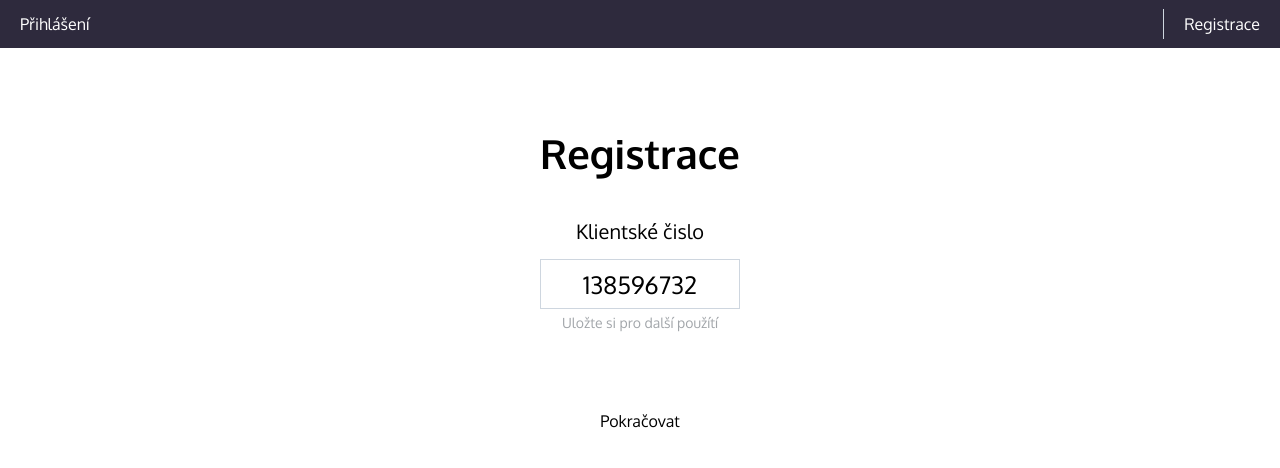
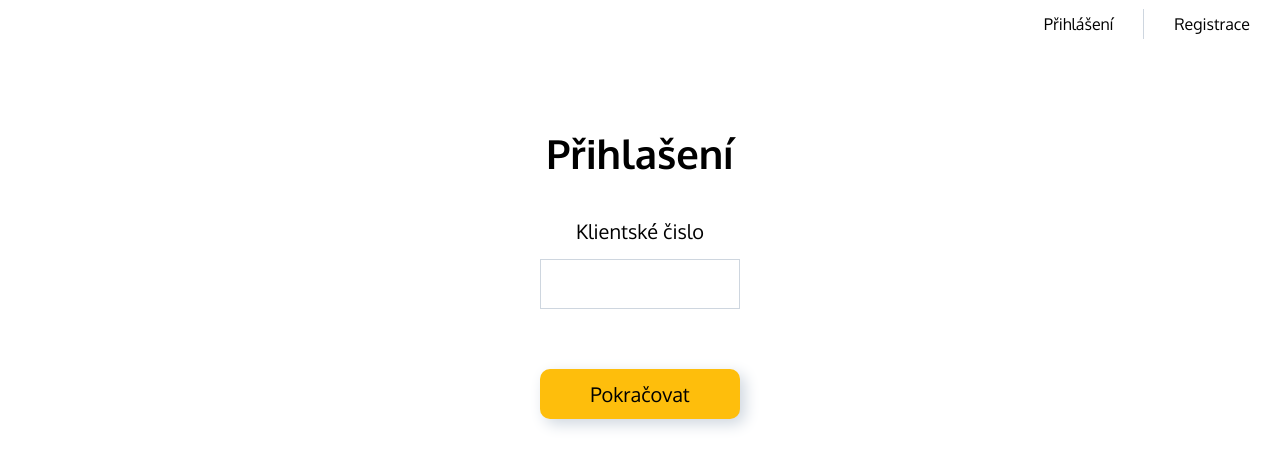
Before and after one commit to MariaSimkova/Calculaber, an Eleventy site: page login.html in a window 1280 px wide. Built offline with nearby package versions, Linux system fonts and the light colour scheme; Eleventy itself is replaced by a stand-in of ours; files that its build step writes are made by us from their sources.

Commit message:
Add primary styling of login page

```diff
--- a/login.html
+++ b/login.html
@@ -4,17 +4,17 @@ layout: layouts/main-layout.njk
 
 <header class="header">
 
-    <div class="navbar  navbar--dark">
+    <div class="navbar  navbar--light">
 
         <div class="navbar__link-box">
 
-            <a href="/login/" class="navbar__link navbar__link--light"><span class="highlight">Přihlášení</span></a>
+            <a href="/login/" class="navbar__link navbar__link--dark navbar__link--highlight"><span class="highlight">Přihlášení</span></a>
 
         </div>
 
         <div class="navbar__link-box navbar__link-box--border navbar__link-box--hide">
 
-            <a href="/registrace/" class="navbar__link navbar__link--light"><span class="highlight">Registrace</span></a>
+            <a href="/registrace/" class="navbar__link navbar__link--dark navbar__link--highlight"><span class="highlight">Registrace</span></a>
 
         </div>
 
@@ -24,24 +24,21 @@ layout: layouts/main-layout.njk
 
 <div class="welcome">
 
-    <h1 class="welcome__title">Registrace</h1>
+    <h1 class="welcome__title">Přihlašení</h1>
 
     <div class="welcome__info">
 
         <p class="welcome__subtitle">Klientské čislo</p>
 
-        <div class="welcome__field">
-            <p class="welcome__number">138596732</p>
-        </div>
+        <!-- <label for="client id" class="welcome__subtitle">Klientské čislo</label> -->
 
-        <p class="welcome__tip">Uložte si pro další použítí</p>
+        <input type="text" class="welcome__field welcome__input" name="client id" id="client id" required>
 
     </div>
 
-    <div class="welcome__button-backplate">
 
-        <a href="#" class="welcome__button-text">Pokračovat</a>
-
-    </div>
+    <form action="#">
+        <button type="submit" class="welcome__button button button--primary button--shadow">Pokračovat</button>
+   </form>
 
 </div>
--- a/scss/_welcome.scss
+++ b/scss/_welcome.scss
@@ -81,5 +81,11 @@
         font-size: 20px;
     }
 
+}
 
+// LOGIN
+
+.welcome__input {
+    font-size: 18px;
+    margin-bottom: 60px;
 }
```
Also changed, not shown: css/style.css, 1 other file.
